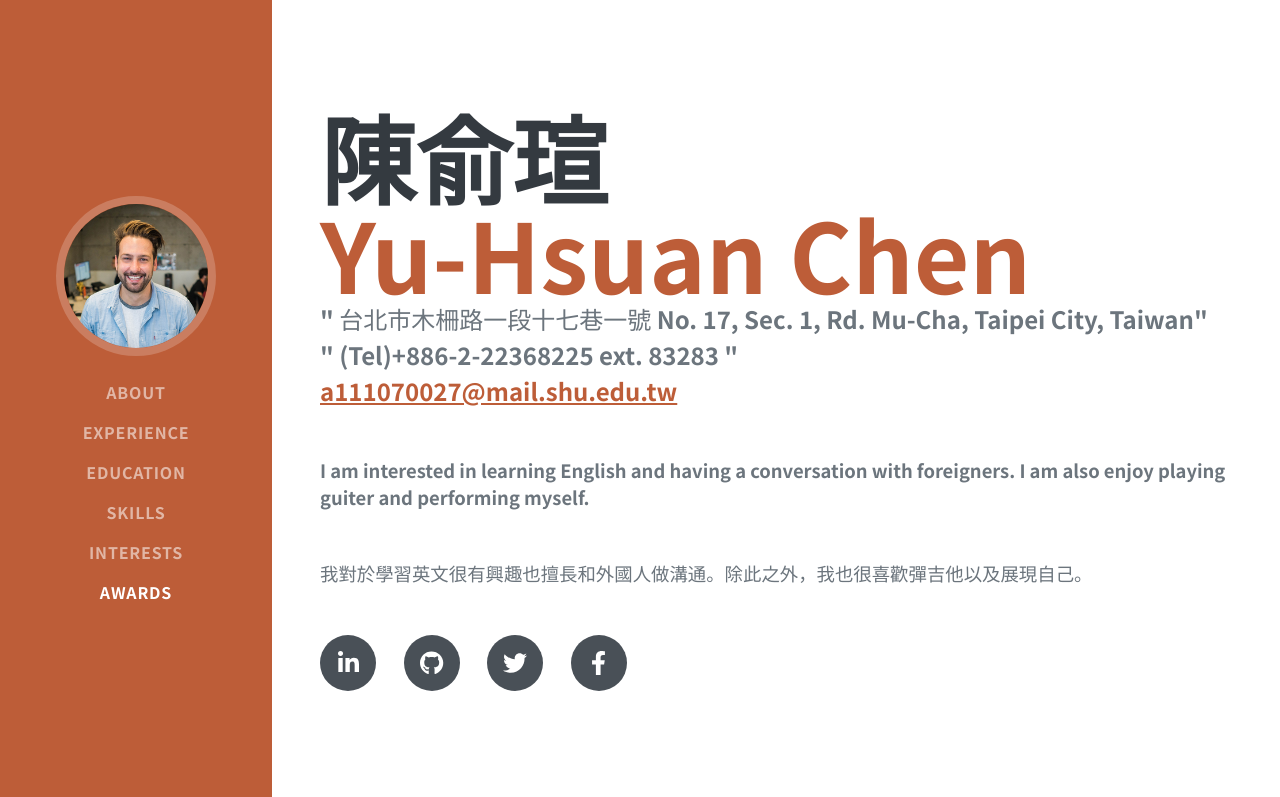
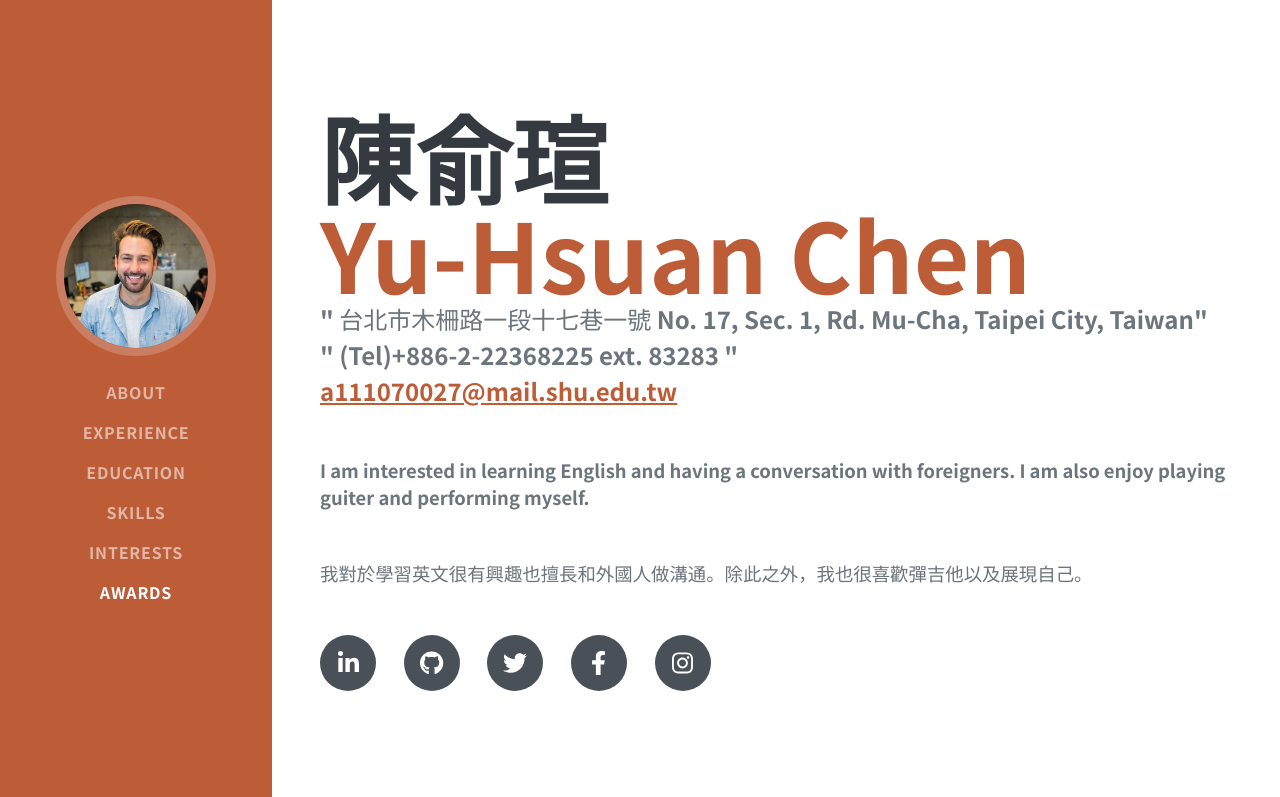
Before and after one commit to yhsnn0128/yhsnn0128.github.io, a plain HTML site: page index.html in a window 1280 px wide. Shown: the top 797 px of the page. Drawn offline with nearby package versions, Linux system fonts and the light colour scheme; a web font is replaced by a local one.

Commit message:
修改icon instagram

```diff
--- a/index.html
+++ b/index.html
@@ -59,6 +59,7 @@
                         <a class="social-icon" href="#!"><i class="fab fa-github"></i></a>
                         <a class="social-icon" href="#!"><i class="fab fa-twitter"></i></a>
                         <a class="social-icon" href="#!"><i class="fab fa-facebook-f"></i></a>
+                        <a class="social-icon" href="#!"><i class="fa-brands fa-instagram"></i></a>
                     </div>
                 </div>
             </section>
```
